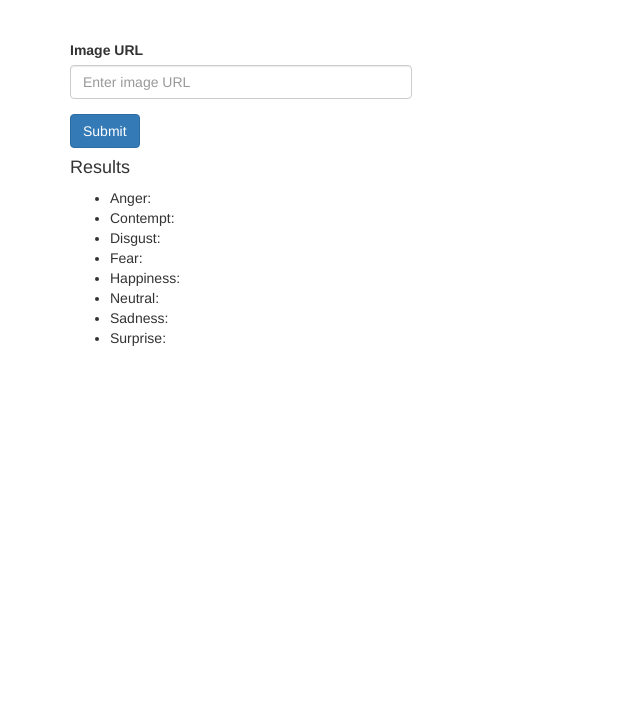
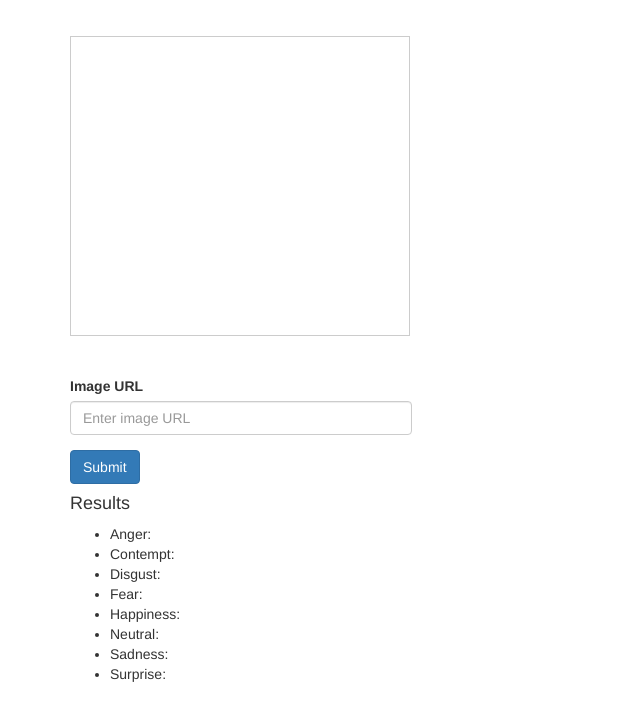
Before and after one commit to zubinchopra/emotionPlaylist, a website: page public/index.html in a window 1280 px wide. Shown: the whole page, without its empty margins (0-640 px from the left). Drawn offline with nearby package versions, Linux system fonts and the light colour scheme.

Commit message:
Added the image container

```diff
--- a/public/app.js
+++ b/public/app.js
@@ -8,6 +8,7 @@ let happiness = document.getElementById('happiness');
 let neutral = document.getElementById('neutral');
 let sadness = document.getElementById('sadness');
 let surprise = document.getElementById('surprise');
+let imageContainer = document.getElementsByClassName('image-container')[0];
 
 imageForm.addEventListener('submit', (e) => {
 
@@ -16,6 +17,7 @@ imageForm.addEventListener('submit', (e) => {
     let query = image.value;
     let key = '458012e763f04e389f276918ec9d707b';
     let uriBase = 'https://westcentralus.api.cognitive.microsoft.com/face/v1.0/detect';
+    imageContainer.style.backgroundImage = "url(" + query + ")"
 
     let params = {
         'returnFaceAttributes': 'gender,emotion'
@@ -51,6 +53,8 @@ imageForm.addEventListener('submit', (e) => {
     })
     .fail((jqXHR, textStatus, errorThrown) => {
         console.log(errorThrown);
+        console.log(textStatus);
+        console.log(jqXHR);
     });
 
 });
--- a/public/index.html
+++ b/public/index.html
@@ -11,6 +11,11 @@
 </head>
 
 <body>
+
+    <div class="container">
+        <div class="image-container"></div>
+    </div>
+
     <div class="container">
         <form id="imageForm">
             <div class="form-group">
--- a/public/style.css
+++ b/public/style.css
@@ -2,3 +2,13 @@
     margin-top: 40px;
     width: 30%;
 }
+
+.image-container {
+    background-image: url("");
+    background-position: center;
+    background-size: cover;
+    margin-top: 36px;
+    border: 1px solid #ccc;
+    height: 300px;
+    width: 340px;
+}
```
Also changed, not shown: 1 other file.
